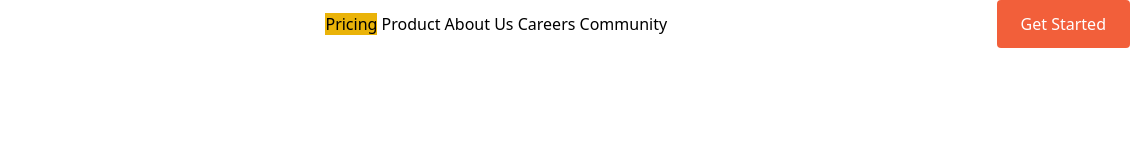
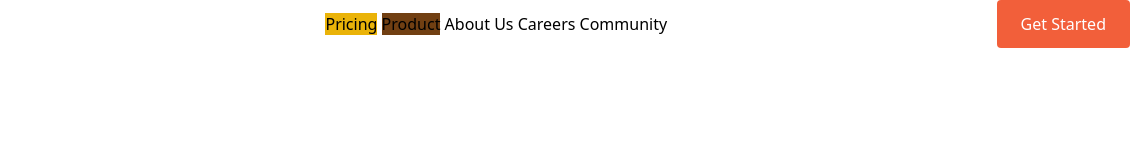
Before and after one commit to kassy13/new-manage-website, a website: page public/index.html in a window 1280 px wide. Shown: the full height of the page, 150-1280 px from the left. Drawn offline with Linux system fonts and the light colour scheme.

```diff
--- a/public/index.html
+++ b/public/index.html
@@ -21,7 +21,7 @@
             <!-- Menu items -->
             <div>
                 <a href="#" class="hover:text-darkGrayishBlue bg-yellow-500">Pricing</a>
-                <a href="#" class="hover:text-darkGrayishBlue">Product</a>
+                <a href="#" class="hover:text-darkGrayishBlue bg-yellow-900">Product</a>
                 <a href="#" class="hover:text-darkGrayishBlue">About Us</a>
                 <a href="#" class="hover:text-darkGrayishBlue">Careers</a>
                 <a href="#" class="hover:text-darkGrayishBlue">Community</a>
```
Also changed, not shown: src/output.css.
